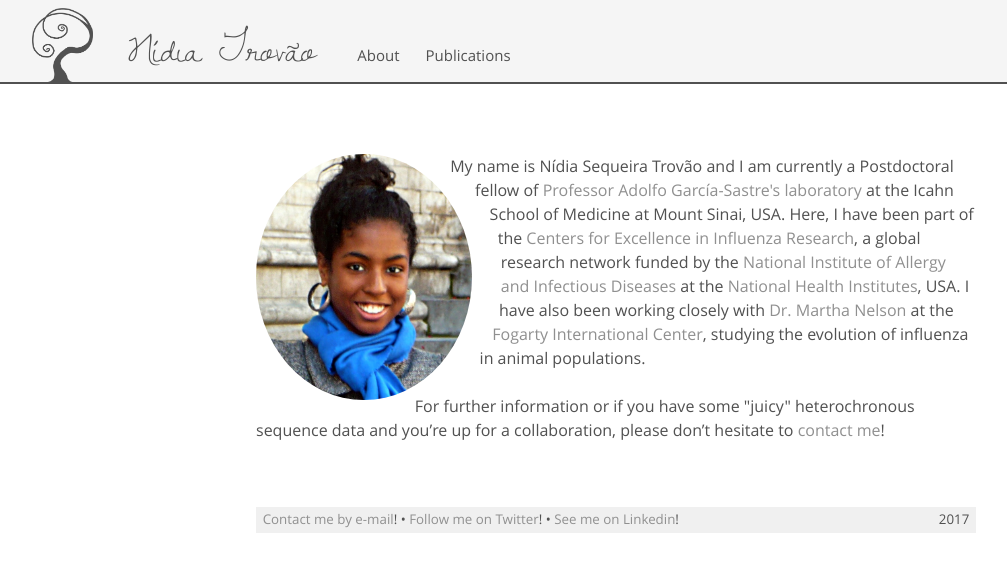
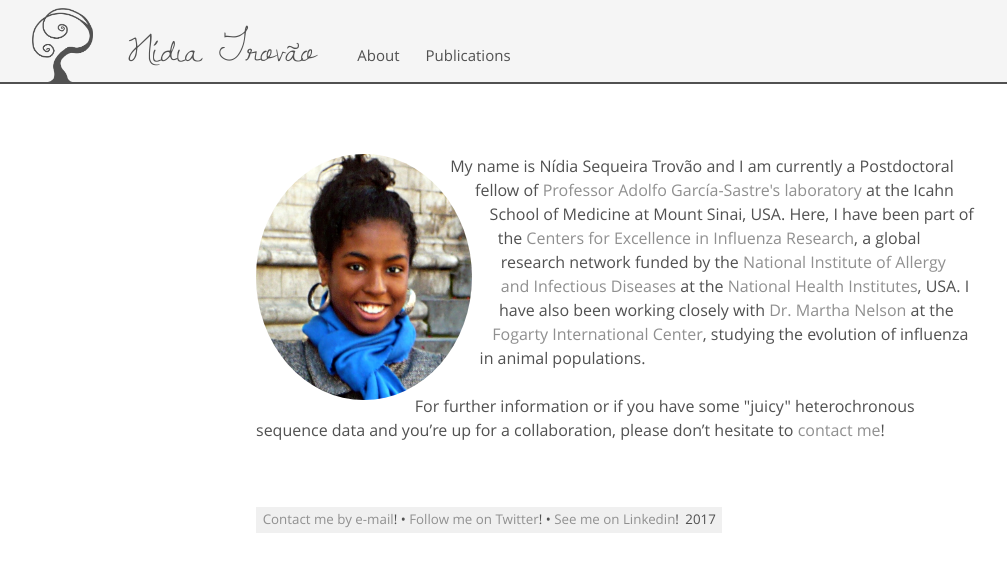
Before and after one commit to nidiatrovao/nidiatrovao.github.io, a Jekyll site: the page built from index.html, in a window 1280 px wide. Shown: the top 572 px of the page, without its empty margins (24-1031 px from the left). Built offline with Jekyll 4.4.1, drawn with Linux system fonts in a browser that asks for light colours.

Commit message:
Update default.html

```diff
--- a/_layouts/default.html
+++ b/_layouts/default.html
@@ -18,7 +18,7 @@
       </main>
 
       <footer class="footer">
-        <small style="width: 85%">&nbsp;<a href="http://www.google.com/recaptcha/mailhide/d?k=01NqppQr6VZzJtBnX1B1RDuw==&amp;c=15YkdRwX0Emp37Odw61dyCyrGOiI_gucHoEuzZzUzks=" onclick="window.open('http://www.google.com/recaptcha/mailhide/d?k\x3d01NqppQr6VZzJtBnX1B1RDuw\x3d\x3d\x26c\x3d15YkdRwX0Emp37Odw61dyCyrGOiI_gucHoEuzZzUzks\x3d', '', 'toolbar=0,scrollbars=0,location=0,statusbar=0,menubar=0,resizable=0,width=500,height=300'); return false;" title="Click to reveal my e-mail address">Contact me by e-mail</a>! &bull; <a href="https://twitter.com/nidiatrovao" target="_blank">Follow me on Twitter</a>! &bull; <a href="https://www.linkedin.com/in/nidiatrovao" target="_blank">See me on Linkedin</a>!</small><small style="text-align: right; width: 15%"><time datetime="{{ site.time | date_to_xmlschema }}">{{ site.time | date: '%Y&nbsp;' }}</time></small>
+        <small style="width: auto">&nbsp;<a href="http://www.google.com/recaptcha/mailhide/d?k=01NqppQr6VZzJtBnX1B1RDuw==&amp;c=15YkdRwX0Emp37Odw61dyCyrGOiI_gucHoEuzZzUzks=" onclick="window.open('http://www.google.com/recaptcha/mailhide/d?k\x3d01NqppQr6VZzJtBnX1B1RDuw\x3d\x3d\x26c\x3d15YkdRwX0Emp37Odw61dyCyrGOiI_gucHoEuzZzUzks\x3d', '', 'toolbar=0,scrollbars=0,location=0,statusbar=0,menubar=0,resizable=0,width=500,height=300'); return false;" title="Click to reveal my e-mail address">Contact me by e-mail</a>! &bull; <a href="https://twitter.com/nidiatrovao" target="_blank">Follow me on Twitter</a>! &bull; <a href="https://www.linkedin.com/in/nidiatrovao" target="_blank">See me on Linkedin</a>!</small><small style="text-align: right; width: auto"><time datetime="{{ site.time | date_to_xmlschema }}">{{ site.time | date: '%Y&nbsp;' }}</time></small>
       </footer>
     </div>
   </body>
```
